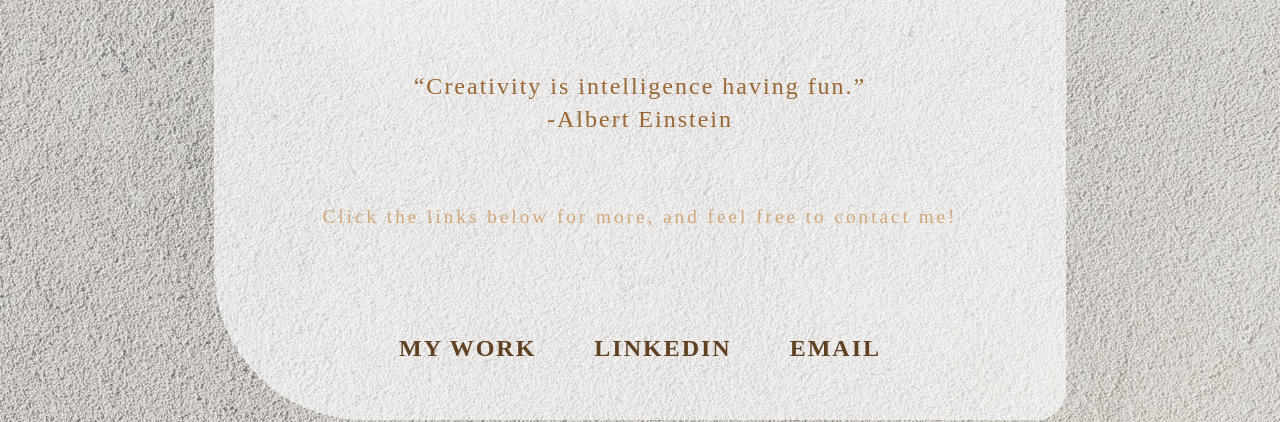
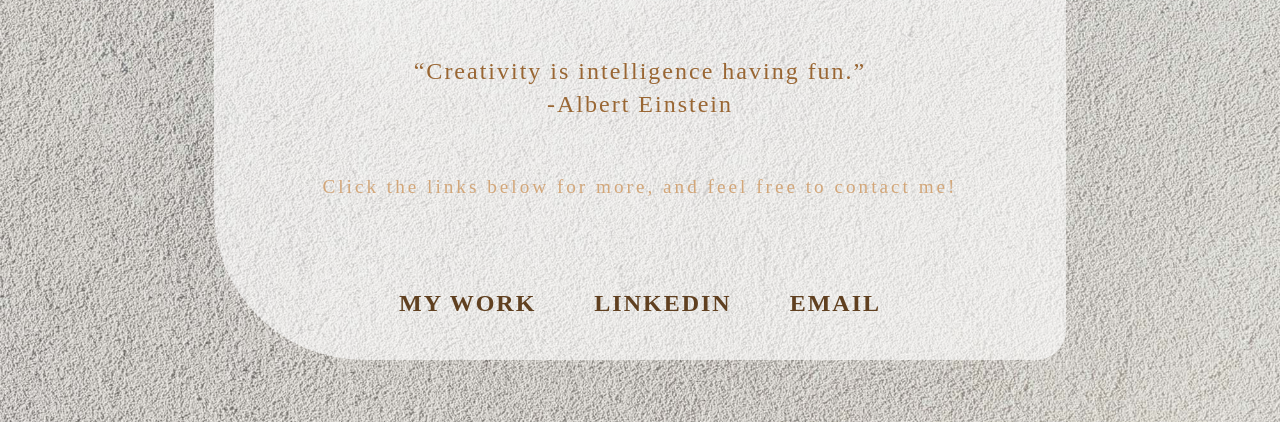
Before and after one commit to grc-atalmi/grc-atalmi.github.io, a plain HTML site: page index.html in a window 1280 px wide. Shown: the part 478-900 px from the top of the page. Drawn offline with Linux system fonts and the light colour scheme.

Commit message:
Audrey Talmis Website
changed colors, background, fixed links, and logo blur, added animations

```diff
--- a/styles-contact.css
+++ b/styles-contact.css
@@ -103,7 +103,7 @@ h2 {
 	font-size: 1.5em;
     line-height: 1.4;
     color: #996633;
-    padding: 20px 0px;
+    padding: 5px 0px;
 	letter-spacing: 2px;
     margin: 0px auto 25px auto;
 }
@@ -122,7 +122,7 @@ nav{
 	font-family: superior-title, serif;
 	font-size: 1.5em;
 	width: 80%;
-	padding: 20px 0;
+	padding: 5px 0;
 	margin: 0 auto;
 	text-align: center;
 	margin-top: 2em;
```
